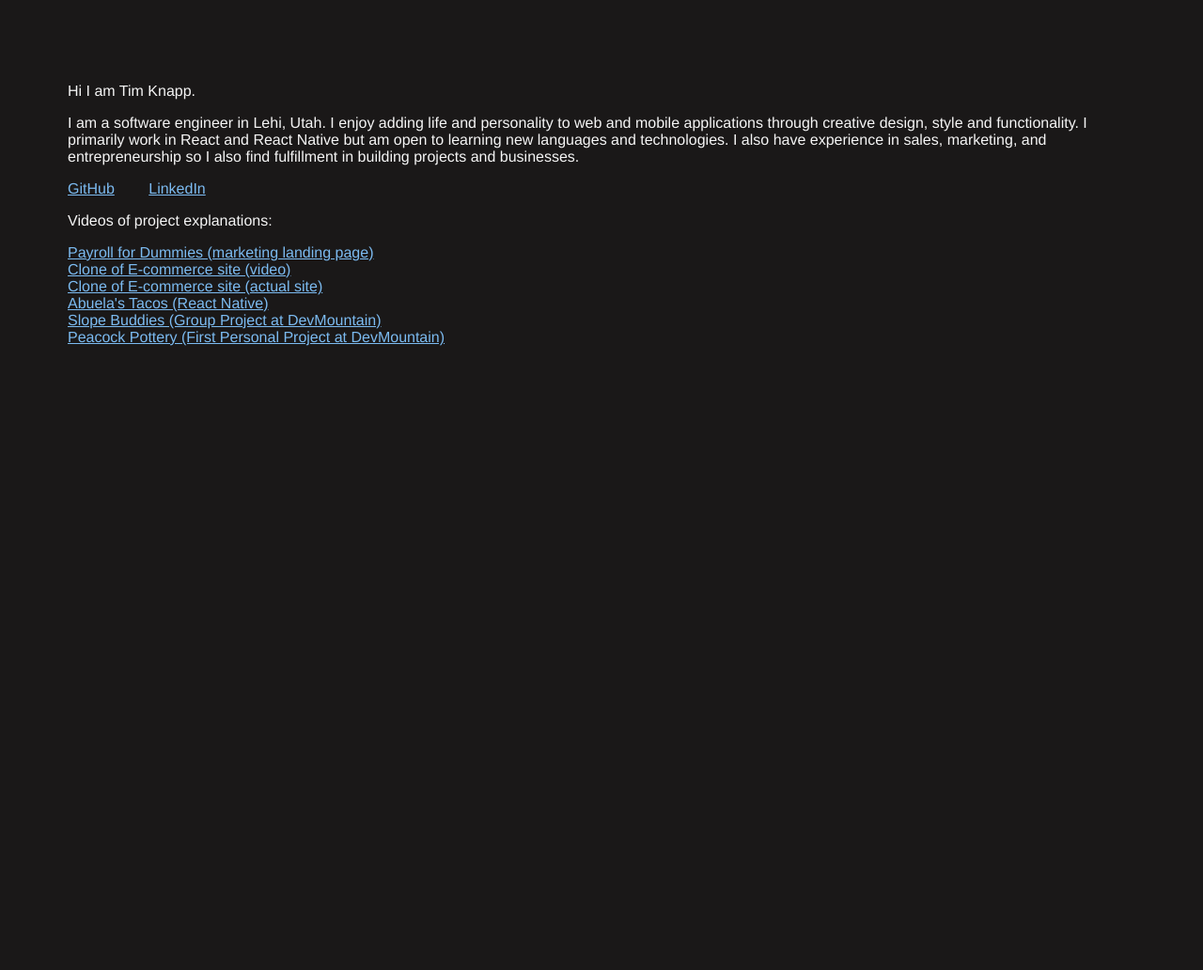
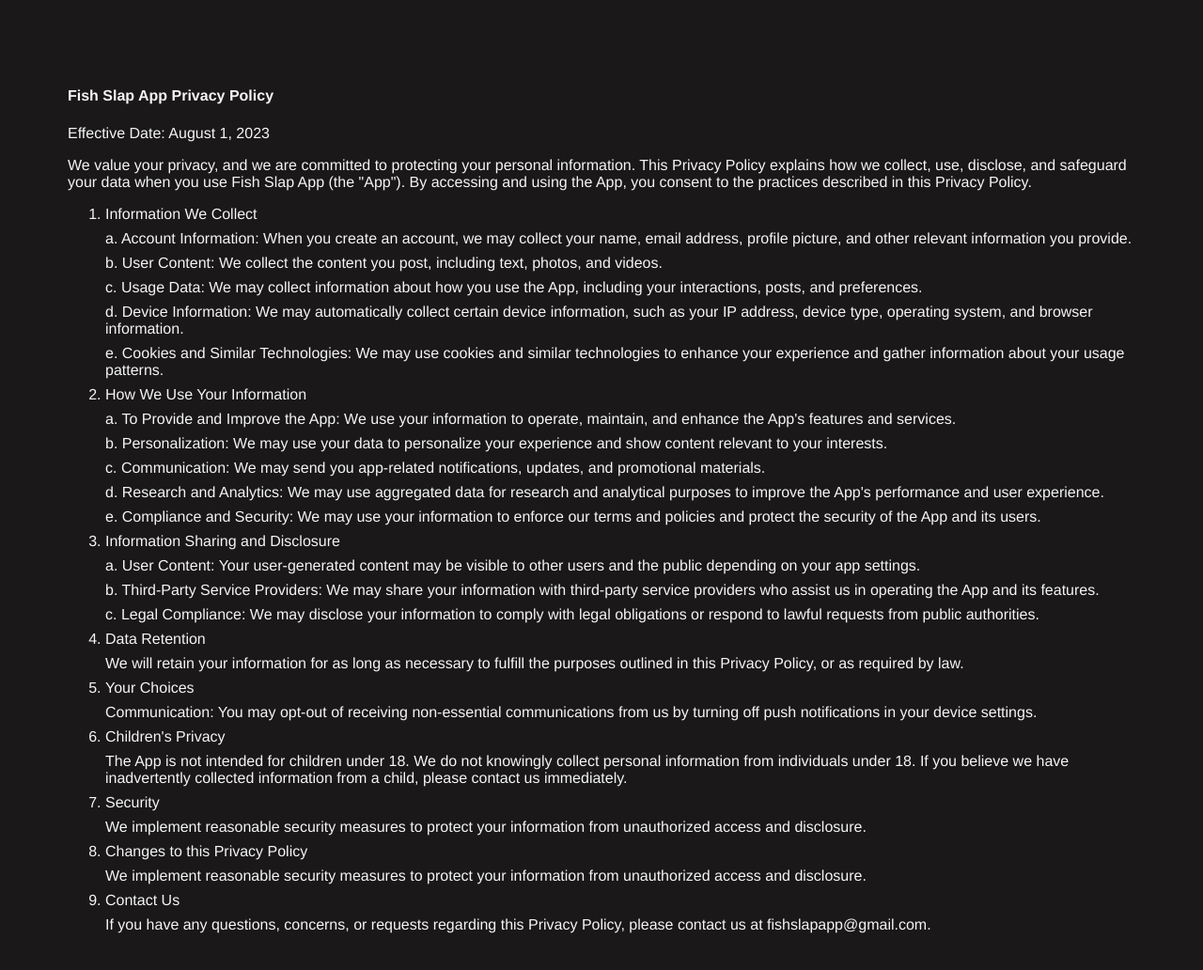
Before and after one commit to timknapp12/timknapp12.github.io, a plain HTML site: page index.html in a window 1280 px wide. Shown: the whole page at 94% size. Before the commit the page ends 800 px from the top, so only its background shows below. Drawn offline with Linux system fonts and the light colour scheme.

Commit message:
make privacy policy

```diff
--- a/index.html
+++ b/index.html
@@ -1,54 +1,109 @@
 <!DOCTYPE html>
 <html lang="en-US">
   <head>
-    <title>timknapp.io</title>
-    <meta name="author" content="Tim Knapp" />
-    <meta name="description" content="Portfolio website." />
+    <title>Fish Slap App</title>
+    <meta name="author" content="Fish Slap App" />
+    <meta name="description" content="Fish Slap App Privacy Policy" />
     <meta charset="utf-8" />
     <meta name="viewport" content="width=device-width, initial-scale=1" />
+    <link rel="icon" href="./images/fish-slap-icon-head.png" type="image/x-icon">
     <link rel="stylesheet" href="style.css">
   </head>
   <body>
     <main>
+      <h4>
+        Fish Slap App Privacy Policy
+      </h4>
       <p>
-        Hi I am Tim Knapp.
+        Effective Date: August 1, 2023
       </p>
-      <p>
-        I am a software engineer in Lehi, Utah. I enjoy adding life and personality to web and mobile applications through creative design, style and functionality. I primarily work in React and React Native but am open to learning new languages and technologies.
-        I also have experience in sales, marketing, and entrepreneurship so I also find fulfillment in building projects and businesses.
+      <p>We value your privacy, and we are committed to protecting your personal information. This Privacy Policy explains how we collect, use, disclose, and safeguard your data when you use Fish Slap App (the "App"). By accessing and using the App, you consent to the practices described in this Privacy Policy.
       </p>
-
       <nav>
-        <a target="_blank"  rel="noreferrer noopener" href="https://github.com/timknapp12">GitHub</a>
-        <a target="_blank"  rel="noreferrer noopener" href="https://www.linkedin.com/in/tim-knapp/">LinkedIn</a>
-      </nav>
-      <p>Videos of project explanations:</p>
-      <nav>
+        <ol>
+          <li>Information We Collect</li>
+            <ul>
+              <li>a. Account Information: When you create an account, we may collect your name, email address, profile picture, and other relevant information you provide.</li>
+              <li>
+                b. User Content: We collect the content you post, including text, photos, and videos.
+              </li>
+              <li>
+                c. Usage Data: We may collect information about how you use the App, including your interactions, posts, and preferences.
+              </li>
+              <li>
+                d. Device Information: We may automatically collect certain device information, such as your IP address, device type, operating system, and browser information.
+              </li>
+              <li>
+                e. Cookies and Similar Technologies: We may use cookies and similar technologies to enhance your experience and gather information about your usage patterns.
+              </li>
+            </ul>
+          <li> How We Use Your Information</li>
             <ul>
               <li>
-          <a target="_blank"  rel="noreferrer noopener" href="https://youtu.be/DlDxsiGr0Ec">Payroll for Dummies (marketing landing page)</a>
+                a. To Provide and Improve the App: We use your information to operate, maintain, and enhance the App's features and services.
               </li>
               <li>
-
-          <a target="_blank"  rel="noreferrer noopener" href="https://youtu.be/mctK-HdZdco">Clone of E-commerce site (video)</a>
+                b. Personalization: We may use your data to personalize your experience and show content relevant to your interests.
               </li>
               <li>
-
-          <a target="_blank"  rel="noreferrer noopener" href="http://timclone.com">Clone of E-commerce site (actual site)</a>
+                c. Communication: We may send you app-related notifications, updates, and promotional materials.
               </li>
               <li>
-
-          <a target="_blank"  rel="noreferrer noopener" href="https://youtu.be/3REDXPKqCbk">Abuela's Tacos (React Native)</a>
+                d. Research and Analytics: We may use aggregated data for research and analytical purposes to improve the App's performance and user experience.
               </li>
               <li>
-
-          <a target="_blank"  rel="noreferrer noopener" href="https://youtu.be/u77lmXMf-b0">Slope Buddies (Group Project at DevMountain)</a>
+                e. Compliance and Security: We may use your information to enforce our terms and policies and protect the security of the App and its users.
+              </li>
+            </ul>
+          <li>Information Sharing and Disclosure</li>
+            <ul>
+              <li>
+                a. User Content: Your user-generated content may be visible to other users and the public depending on your app settings.
               </li>
               <li>
-
-          <a target="_blank"  rel="noreferrer noopener" href="https://youtu.be/ZIov9Kw_zPk">Peacock Pottery (First Personal Project at DevMountain)</a>
+                b. Third-Party Service Providers: We may share your information with third-party service providers who assist us in operating the App and its features.
+              </li>
+              <li>
+                c. Legal Compliance: We may disclose your information to comply with legal obligations or respond to lawful requests from public authorities.
               </li>
             </ul>
+          <li>Data Retention</li>
+            <ul>
+              <li>
+                We will retain your information for as long as necessary to fulfill the purposes outlined in this Privacy Policy, or as required by law.
+              </li>
+            </ul>
+          <li>Your Choices</li>
+            <ul>
+              <li>
+                Communication: You may opt-out of receiving non-essential communications from us by turning off push notifications in your device settings.
+              </li>
+            </ul>
+          <li>Children's Privacy</li>
+            <ul>
+              <li>
+                The App is not intended for children under 18. We do not knowingly collect personal information from individuals under 18. If you believe we have inadvertently collected information from a child, please contact us immediately.
+              </li>
+            </ul>
+          <li>Security</li>
+            <ul>
+              <li>
+                We implement reasonable security measures to protect your information from unauthorized access and disclosure.
+              </li>
+            </ul>
+          <li>Changes to this Privacy Policy</li>
+            <ul>
+              <li>
+                We implement reasonable security measures to protect your information from unauthorized access and disclosure.
+              </li>
+            </ul>
+          <li>Contact Us</li>
+            <ul>
+              <li>
+                If you have any questions, concerns, or requests regarding this Privacy Policy, please contact us at fishslapapp@gmail.com.
+              </li>
+            </ul>
+      </ol>
       </nav>
     </main>
   </body>
--- a/style.css
+++ b/style.css
@@ -2,9 +2,6 @@ body {
     background-color: rgb(26, 24, 24);
     font-family: Helvetica, sans-serif;
     padding: 4rem;
-}
-
-p {
     color: whitesmoke;
 }
 
@@ -13,8 +10,6 @@ ul {
     padding-left: 0;
 }
 
-a {
-    /* text-decoration: none; */
-    margin-right: 2rem;
-    color: rgb(124, 187, 241);
+li {
+    margin-top: 0.5rem;
 }
```
Also changed, not shown: images/fish-slap-icon-head.png (added). Lines whose indentation alone changed are shown as unchanged.
